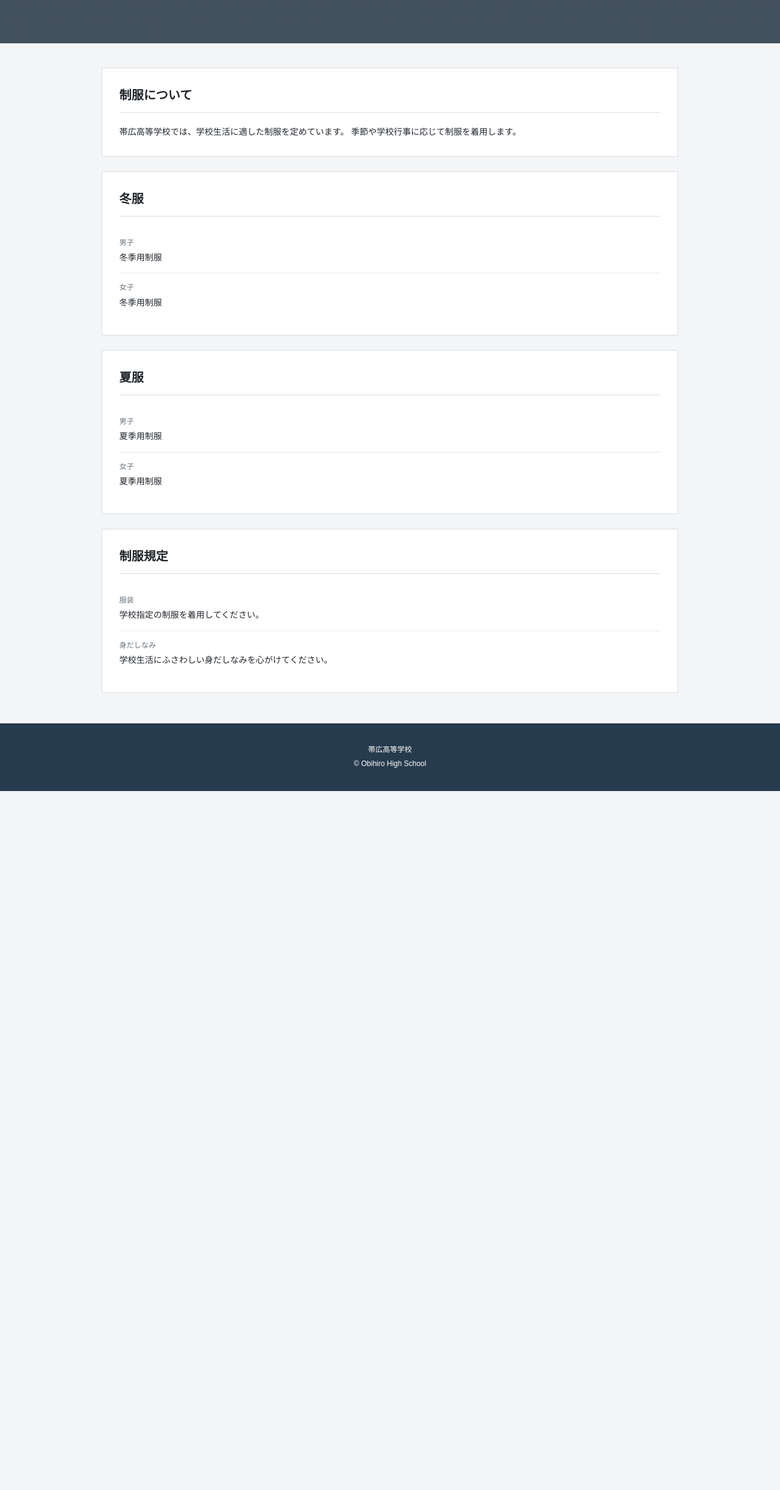
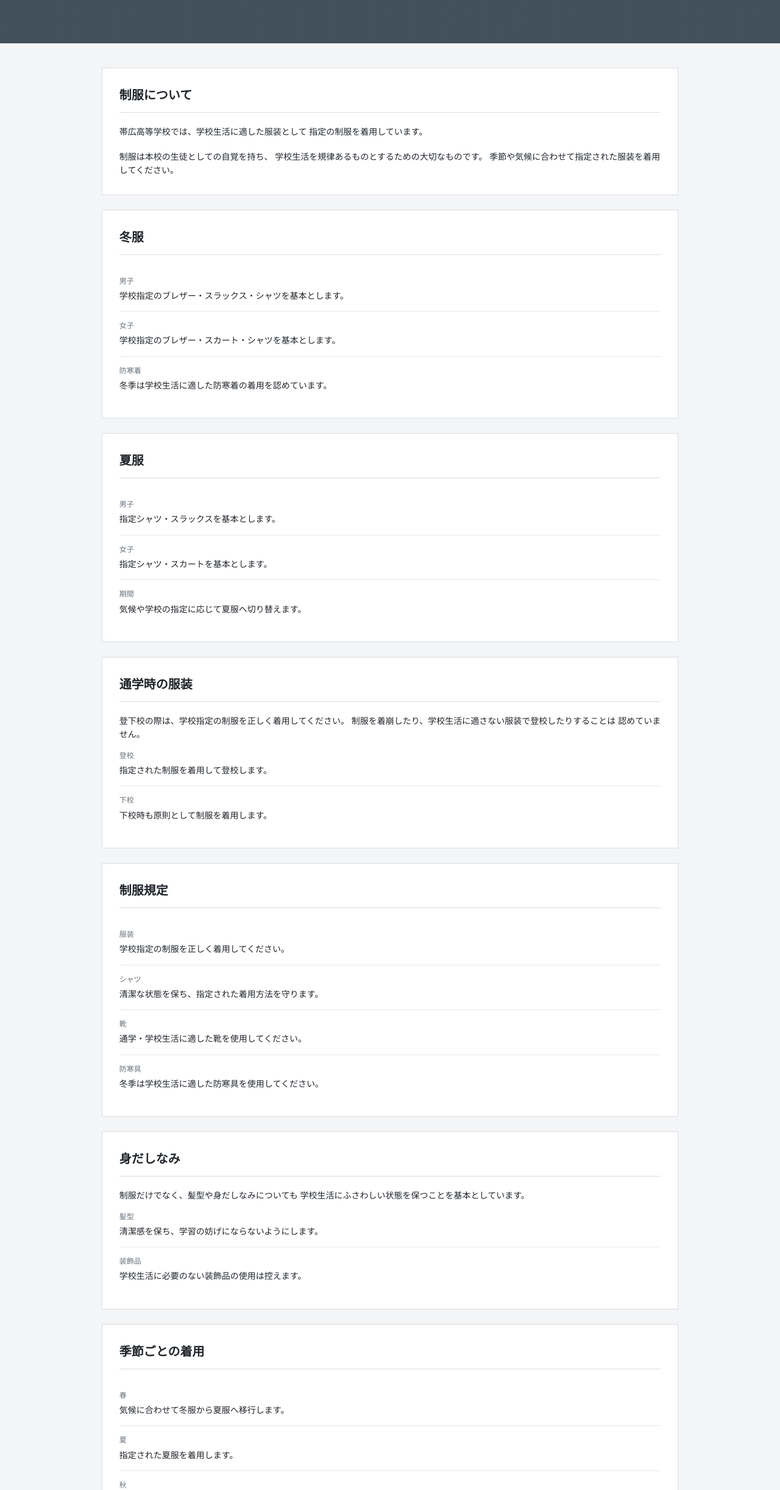
Before and after one commit to nezumichiyoda/Obihiro-high, a plain HTML site: page uniform.html in a window 1280 px wide. Shown: the part 357-2800 px from the top of the page at 61% size. Before the commit the page ends 1654 px from the top, so only its background shows below. Drawn offline with Linux system fonts and the light colour scheme.

Commit message:
Update uniform.html

```diff
--- a/uniform.html
+++ b/uniform.html
@@ -98,6 +98,9 @@
 
         <section class="content-section">
 
+
+            <!-- 制服について -->
+
             <div class="panel">
 
                 <div class="panel-heading">
@@ -105,12 +108,20 @@
                 </div>
 
                 <p>
-                    帯広高等学校では、学校生活に適した制服を定めています。
-                    季節や学校行事に応じて制服を着用します。
+                    帯広高等学校では、学校生活に適した服装として
+                    指定の制服を着用しています。
+                </p>
+
+                <p style="margin-top: 18px;">
+                    制服は本校の生徒としての自覚を持ち、
+                    学校生活を規律あるものとするための大切なものです。
+                    季節や気候に合わせて指定された服装を着用してください。
                 </p>
 
             </div>
 
+
+            <!-- 冬服 -->
 
             <div class="panel">
 
@@ -120,16 +131,29 @@
 
                 <div class="news-item">
                     <span>男子</span>
-                    <p>冬季用制服</p>
+                    <p>
+                        学校指定のブレザー・スラックス・シャツを基本とします。
+                    </p>
                 </div>
 
                 <div class="news-item">
                     <span>女子</span>
-                    <p>冬季用制服</p>
+                    <p>
+                        学校指定のブレザー・スカート・シャツを基本とします。
+                    </p>
+                </div>
+
+                <div class="news-item">
+                    <span>防寒着</span>
+                    <p>
+                        冬季は学校生活に適した防寒着の着用を認めています。
+                    </p>
                 </div>
 
             </div>
 
+
+            <!-- 夏服 -->
 
             <div class="panel">
 
@@ -139,16 +163,56 @@
 
                 <div class="news-item">
                     <span>男子</span>
-                    <p>夏季用制服</p>
+                    <p>
+                        指定シャツ・スラックスを基本とします。
+                    </p>
                 </div>
 
                 <div class="news-item">
                     <span>女子</span>
-                    <p>夏季用制服</p>
+                    <p>
+                        指定シャツ・スカートを基本とします。
+                    </p>
+                </div>
+
+                <div class="news-item">
+                    <span>期間</span>
+                    <p>
+                        気候や学校の指定に応じて夏服へ切り替えます。
+                    </p>
                 </div>
 
             </div>
 
+
+            <!-- 通学時の服装 -->
+
+            <div class="panel">
+
+                <div class="panel-heading">
+                    <h2>通学時の服装</h2>
+                </div>
+
+                <p>
+                    登下校の際は、学校指定の制服を正しく着用してください。
+                    制服を着崩したり、学校生活に適さない服装で登校したりすることは
+                    認めていません。
+                </p>
+
+                <div class="news-item">
+                    <span>登校</span>
+                    <p>指定された制服を着用して登校します。</p>
+                </div>
+
+                <div class="news-item">
+                    <span>下校</span>
+                    <p>下校時も原則として制服を着用します。</p>
+                </div>
+
+            </div>
+
+
+            <!-- 制服規定 -->
 
             <div class="panel">
 
@@ -158,15 +222,112 @@
 
                 <div class="news-item">
                     <span>服装</span>
-                    <p>学校指定の制服を着用してください。</p>
+                    <p>
+                        学校指定の制服を正しく着用してください。
+                    </p>
                 </div>
 
                 <div class="news-item">
-                    <span>身だしなみ</span>
-                    <p>学校生活にふさわしい身だしなみを心がけてください。</p>
+                    <span>シャツ</span>
+                    <p>
+                        清潔な状態を保ち、指定された着用方法を守ります。
+                    </p>
+                </div>
+
+                <div class="news-item">
+                    <span>靴</span>
+                    <p>
+                        通学・学校生活に適した靴を使用してください。
+                    </p>
+                </div>
+
+                <div class="news-item">
+                    <span>防寒具</span>
+                    <p>
+                        冬季は学校生活に適した防寒具を使用してください。
+                    </p>
                 </div>
 
             </div>
+
+
+            <!-- 身だしなみ -->
+
+            <div class="panel">
+
+                <div class="panel-heading">
+                    <h2>身だしなみ</h2>
+                </div>
+
+                <p>
+                    制服だけでなく、髪型や身だしなみについても
+                    学校生活にふさわしい状態を保つことを基本としています。
+                </p>
+
+                <div class="news-item">
+                    <span>髪型</span>
+                    <p>清潔感を保ち、学習の妨げにならないようにします。</p>
+                </div>
+
+                <div class="news-item">
+                    <span>装飾品</span>
+                    <p>学校生活に必要のない装飾品の使用は控えます。</p>
+                </div>
+
+            </div>
+
+
+            <!-- 季節ごとの着用 -->
+
+            <div class="panel">
+
+                <div class="panel-heading">
+                    <h2>季節ごとの着用</h2>
+                </div>
+
+                <div class="news-item">
+                    <span>春</span>
+                    <p>気候に合わせて冬服から夏服へ移行します。</p>
+                </div>
+
+                <div class="news-item">
+                    <span>夏</span>
+                    <p>指定された夏服を着用します。</p>
+                </div>
+
+                <div class="news-item">
+                    <span>秋</span>
+                    <p>気温に応じて冬服への移行を行います。</p>
+                </div>
+
+                <div class="news-item">
+                    <span>冬</span>
+                    <p>冬服を基本とし、防寒着を適切に使用します。</p>
+                </div>
+
+            </div>
+
+
+            <!-- 注意事項 -->
+
+            <div class="panel">
+
+                <div class="panel-heading">
+                    <h2>制服に関する注意事項</h2>
+                </div>
+
+                <p>
+                    制服を紛失・破損した場合や、サイズ変更などによって
+                    制服の交換が必要になった場合は、担任または学校へ相談してください。
+                </p>
+
+                <p style="margin-top: 18px;">
+                    制服に関する詳しい規定については、
+                    生徒手帳に記載されている校則・服装規定を確認してください。
+                </p>
+
+            </div>
+
 
         </section>
 
@@ -177,7 +338,9 @@
 
         <p>帯広高等学校</p>
 
-        <p>© Obihiro High School</p>
+        <p>
+            © Obihiro High School
+        </p>
 
     </footer>
 
```
